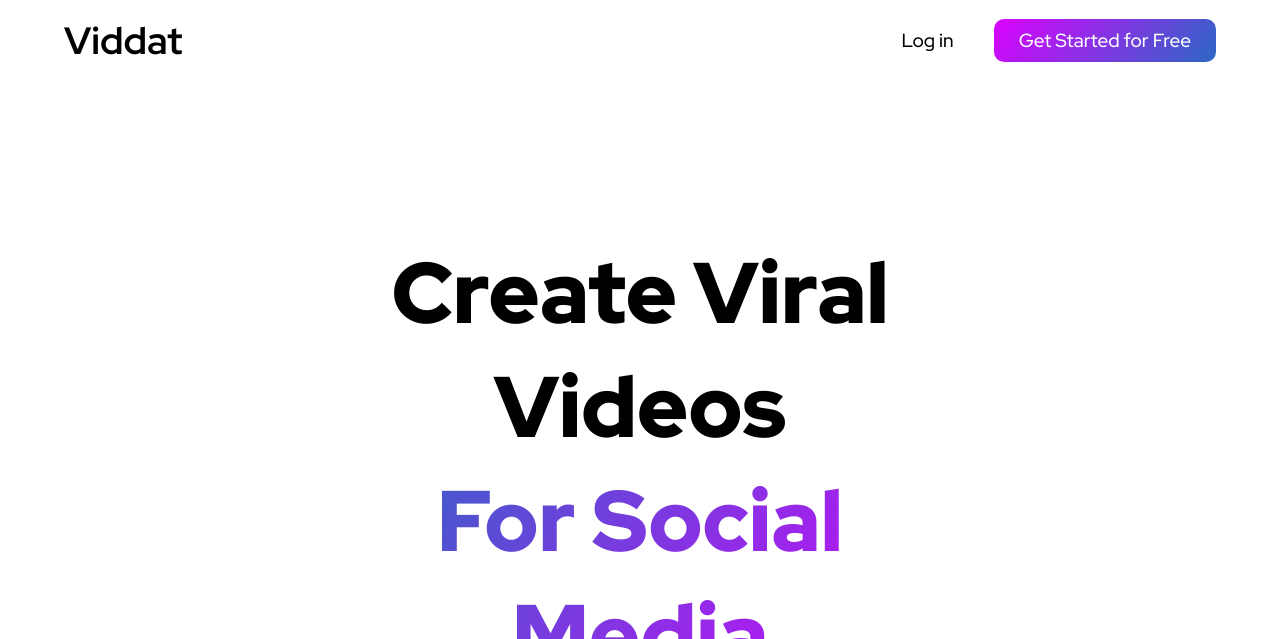
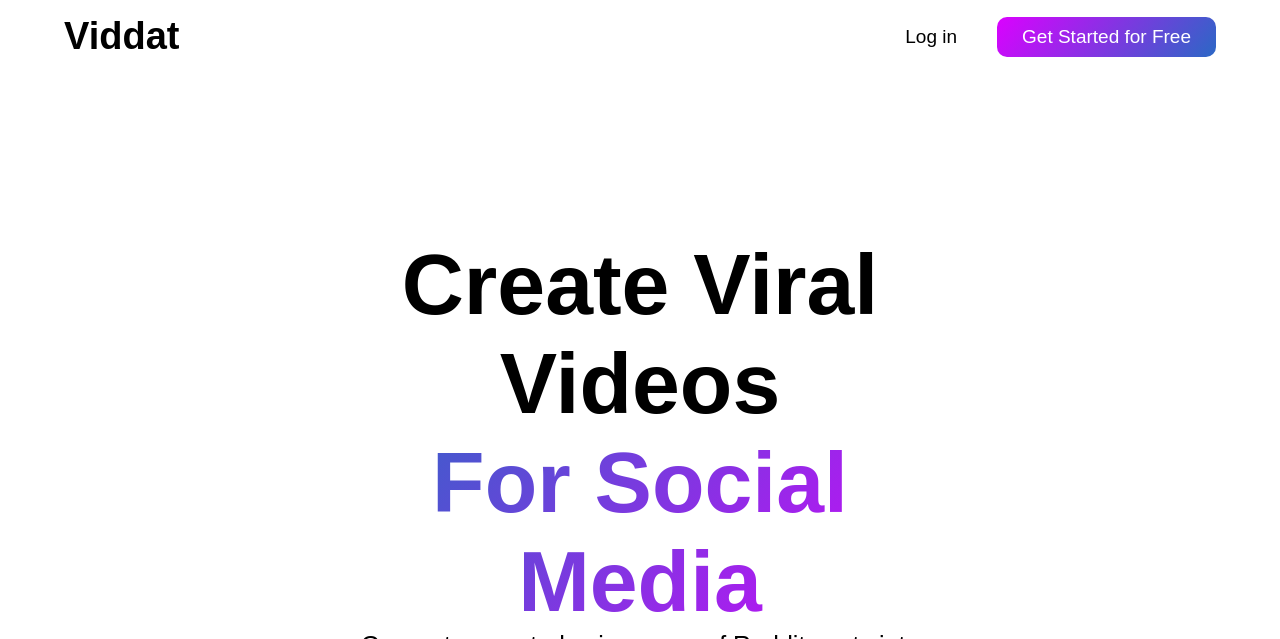
Before and after one commit to sokosam/viddat-private, a Flask app: page / in a window 1280 px wide. Shown: the top 639 px of the page. Run offline with Flask 3, Linux system fonts and the light colour scheme; some web fonts are replaced; grey boxes are pictures that could not be loaded.

Commit message:
current production setup

```diff
--- a/app/static/styles/main.css
+++ b/app/static/styles/main.css
@@ -1,4 +1,41 @@
-@import url('https://fonts.googleapis.com/css2?family=Red+Hat+Display:ital,wght@0,300..900;1,300..900&display=swap');
+
+/* latin-ext */
+@font-face {
+  font-family: 'Red Hat Display';
+  font-style: italic;
+  font-weight: 300 900;
+  font-display: swap;
+  src: url(https://fonts.gstatic.com/s/redhatdisplay/v19/8vIS7wUr0m80wwYf0QCXZzYzUoTg-A6tTY_9CQ.woff2) format('woff2');
+  unicode-range: U+0100-02AF, U+0304, U+0308, U+0329, U+1E00-1E9F, U+1EF2-1EFF, U+2020, U+20A0-20AB, U+20AD-20C0, U+2113, U+2C60-2C7F, U+A720-A7FF;
+}
+/* latin */
+@font-face {
+  font-family: 'Red Hat Display';
+  font-style: italic;
+  font-weight: 300 900;
+  font-display: swap;
+  src: url(https://fonts.gstatic.com/s/redhatdisplay/v19/8vIS7wUr0m80wwYf0QCXZzYzUoTg-A6jTY8.woff2) format('woff2');
+  unicode-range: U+0000-00FF, U+0131, U+0152-0153, U+02BB-02BC, U+02C6, U+02DA, U+02DC, U+0304, U+0308, U+0329, U+2000-206F, U+2074, U+20AC, U+2122, U+2191, U+2193, U+2212, U+2215, U+FEFF, U+FFFD;
+}
+/* latin-ext */
+@font-face {
+  font-family: 'Red Hat Display';
+  font-style: normal;
+  font-weight: 300 900;
+  font-display: swap;
+  src: url(https://fonts.gstatic.com/s/redhatdisplay/v19/8vIQ7wUr0m80wwYf0QCXZzYzUoTg8z6hVYs.woff2) format('woff2');
+  unicode-range: U+0100-02AF, U+0304, U+0308, U+0329, U+1E00-1E9F, U+1EF2-1EFF, U+2020, U+20A0-20AB, U+20AD-20C0, U+2113, U+2C60-2C7F, U+A720-A7FF;
+}
+/* latin */
+@font-face {
+  font-family: 'Red Hat Display';
+  font-style: normal;
+  font-weight: 300 900;
+  font-display: swap;
+  src: url(https://fonts.gstatic.com/s/redhatdisplay/v19/8vIQ7wUr0m80wwYf0QCXZzYzUoTg_T6h.woff2) format('woff2');
+  unicode-range: U+0000-00FF, U+0131, U+0152-0153, U+02BB-02BC, U+02C6, U+02DA, U+02DC, U+0304, U+0308, U+0329, U+2000-206F, U+2074, U+20AC, U+2122, U+2191, U+2193, U+2212, U+2215, U+FEFF, U+FFFD;
+}
+
 
 * {
     box-sizing: border-box;
```
